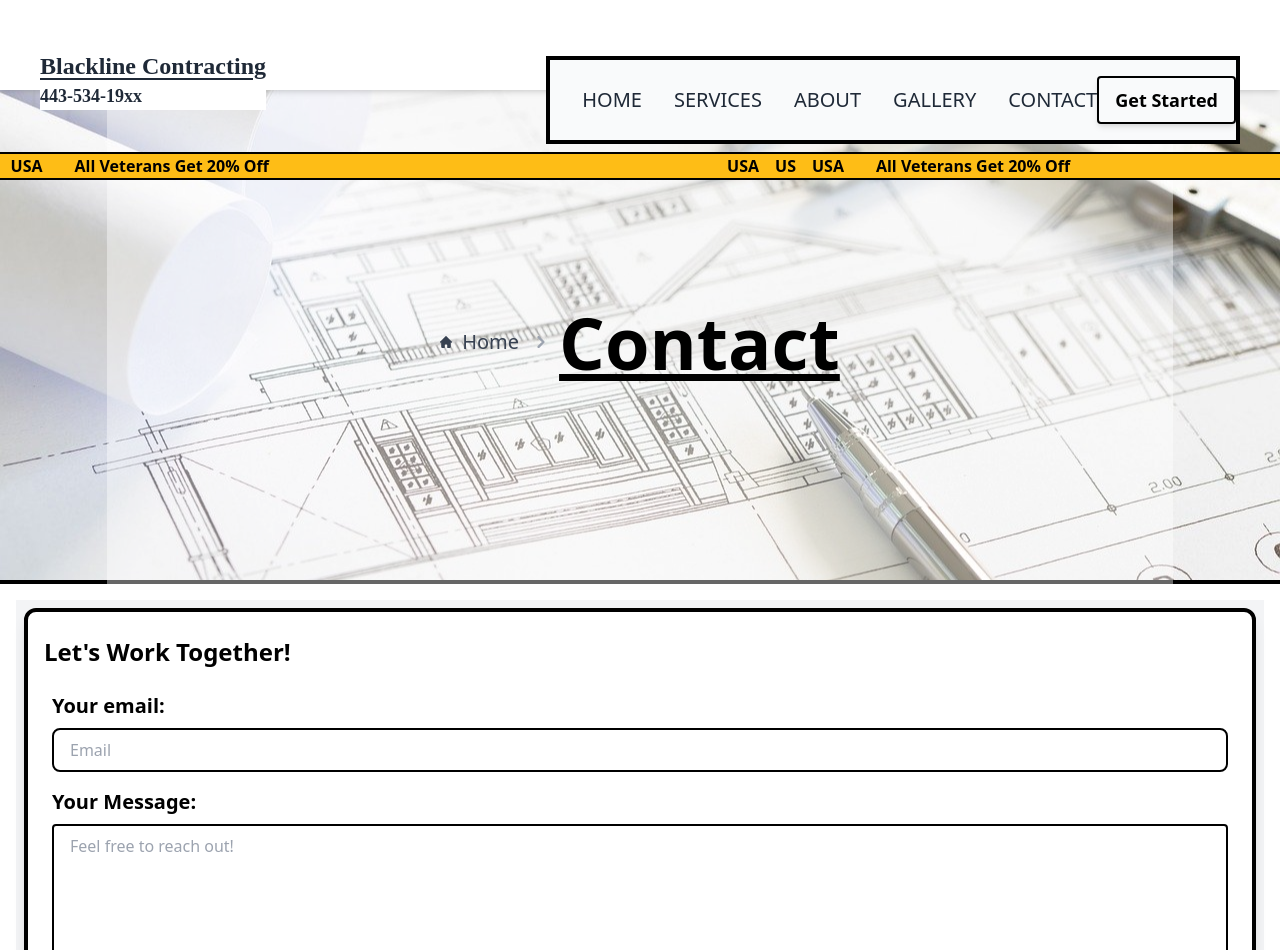
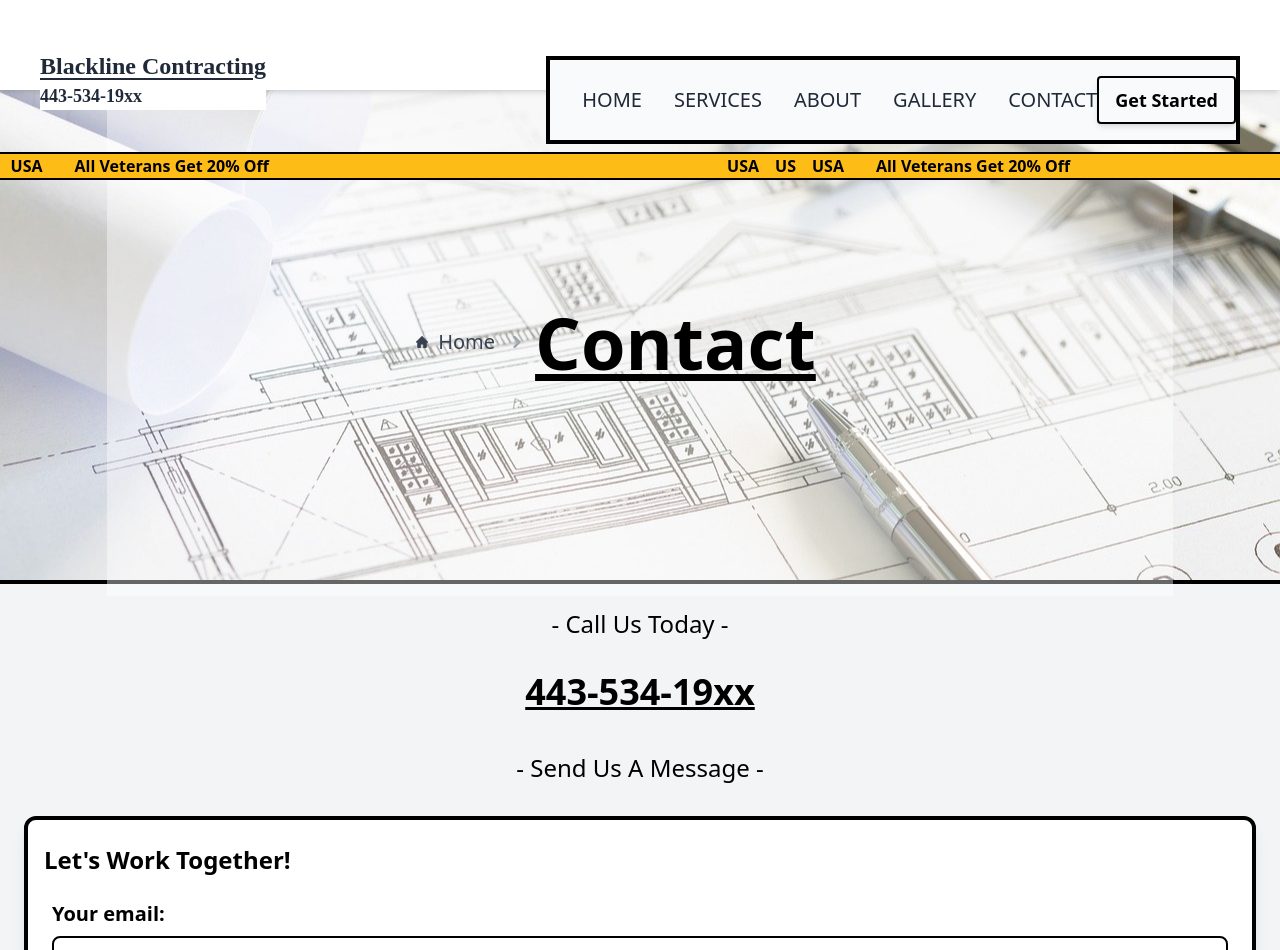
Before and after one commit to Jgar514/blacklinecontracting.com, a React (Vite) app in the folder blackline/: page /contact in a window 1280 px wide. Shown: the top 950 px of the page. Built offline with nearby package versions, Linux system fonts and the light colour scheme.

Commit message:
spaced components added contrast

```diff
--- a/blackline/src/components/forms/Contact.jsx
+++ b/blackline/src/components/forms/Contact.jsx
@@ -61,7 +61,10 @@ const Contact = () => {
 	};
 
 	return (
-		<div className="bg-gray-100 w-full py-2">
+		<div className="bg-gray-100 w-full flex flex-col gap-8">
+			<div className="flex justify-center py-">
+				<h1 className="text-2xl ">- Send Us A Message -</h1>
+			</div>
 			<div className="border-4 px-4 py-8 rounded-xl bg-white border-black flex flex-col shadow-lg mb-8 mx-2 ">
 				<h1 className="text-2xl font-bold -my-2 mb-2">Let's Work Together!</h1>
 				<form ref={formRef} onSubmit={handleSubmit} className="mt-4 flex flex-col gap-4 px-2">
--- a/blackline/src/components/global/BreadCrumbs.jsx
+++ b/blackline/src/components/global/BreadCrumbs.jsx
@@ -1,7 +1,7 @@
 <nav className="flex" aria-label="Breadcrumb">
 	<ol className="inline-flex items-center space-x-1 md:space-x-3">
 		<li className="inline-flex items-center">
-			<a href="#" className="inline-flex items-center text-sm font-medium text-gray-700 hover:text-blue-600 dark:text-gray-400 dark:hover:text-white">
+			<a href="/home" className="inline-flex items-center text-sm font-medium text-gray-700 hover:text-blue-600 dark:text-gray-400 dark:hover:text-white">
 				<svg className="w-3 h-3 mr-2.5" aria-hidden="true" xmlns="http://www.w3.org/2000/svg" fill="currentColor" viewBox="0 0 20 20">
 					<path d="m19.707 9.293-2-2-7-7a1 1 0 0 0-1.414 0l-7 7-2 2a1 1 0 0 0 1.414 1.414L2 10.414V18a2 2 0 0 0 2 2h3a1 1 0 0 0 1-1v-4a1 1 0 0 1 1-1h2a1 1 0 0 1 1 1v4a1 1 0 0 0 1 1h3a2 2 0 0 0 2-2v-7.586l.293.293a1 1 0 0 0 1.414-1.414Z" />
 				</svg>
--- a/blackline/src/components/global/Header.jsx
+++ b/blackline/src/components/global/Header.jsx
@@ -4,11 +4,11 @@ import hero from "../../assets/headerimages/hero.jpg";
 function Header({ title }) {
 	return (
 		<div className="border-b-4 border-black bg-cover bg-center flex items-center justify-center h-46 md:h-128 w-full mt-0" style={{ backgroundImage: `url(${hero})` }}>
-			<div className="bg-white/40 w-full h-full md:w-10/12 lg:w-10/12 px-4 py-16 text-center flex flex-col  justify-center items-center gap-y-2 mt-8">
+			<div className="bg-white/40 w-full h-full md:w-10/12 lg:w-10/12 px-4 py-16 text-center flex flex-col  justify-center items-center gap-y-2 mt-8 pr-16">
 				<nav className="flex" aria-label="Breadcrumb">
 					<ol className="inline-flex items-center space-x-1 md:space-x-3">
 						<li className="inline-flex items-center">
-							<a href="#" className="inline-flex items-center  font-medium text-gray-700 hover:text-blue-600 text-xl  dark:text-gray-400 dark:hover:text-white">
+							<a href="./home" className="inline-flex items-center  font-medium text-gray-700 hover:text-blue-600 text-xl  dark:text-gray-400 dark:hover:text-white">
 								<svg className="w-3 h-3 mr-2.5" aria-hidden="true" xmlns="http://www.w3.org/2000/svg" fill="currentColor" viewBox="0 0 20 20">
 									<path d="m19.707 9.293-2-2-7-7a1 1 0 0 0-1.414 0l-7 7-2 2a1 1 0 0 0 1.414 1.414L2 10.414V18a2 2 0 0 0 2 2h3a1 1 0 0 0 1-1v-4a1 1 0 0 1 1-1h2a1 1 0 0 1 1 1v4a1 1 0 0 0 1 1h3a2 2 0 0 0 2-2v-7.586l.293.293a1 1 0 0 0 1.414-1.414Z" />
 								</svg>
--- a/blackline/src/components/global/Navbar.jsx
+++ b/blackline/src/components/global/Navbar.jsx
@@ -23,11 +23,13 @@ const Nav = () => {
 					{/* <span className="text-3xl text-indigo-600 mr-1 pt-2">
 						<ion-icon name="logo-ionic"></ion-icon>
 					</span> */}
-					<div className=" flex flex-col bg-white py-0">
-						<h1 className=" underline underline-offset-4 text-2xl mb-0">Blackline Contracting </h1>
+					<a href="/home">
+						<div className=" flex flex-col bg-white py-0">
+							<h1 className=" underline underline-offset-4 text-2xl mb-0">Blackline Contracting </h1>
 
-						<p className="text-lg s">443-534-19xx</p>
-					</div>
+							<p className="text-lg s">443-534-19xx</p>
+						</div>
+					</a>
 					{/* <p>4435341999</p> */}
 				</div>
 
--- a/blackline/src/data/overview.js
+++ b/blackline/src/data/overview.js
@@ -15,16 +15,21 @@ const types = [
 		index: 1,
 		name: "Commercial",
 		img: building,
+		link: "/services",
+		scroll: "topOfServices",
 	},
 	{
 		index: 2,
 		name: "Residential",
 		img: fullhouse,
+		link: "/services",
+		scroll: "middleOfServices",
 	},
 	{
 		index: 3,
 		name: "Custom",
 		img: misc,
+		link: "/services",
 	},
 ];
 
--- a/blackline/src/pages/Contact/ContactPage.jsx
+++ b/blackline/src/pages/Contact/ContactPage.jsx
@@ -4,8 +4,12 @@ import Contact from "../../components/forms/Contact";
 
 function ContactPage() {
 	return (
-		<div className="">
+		<div className="bg-gray-100">
 			<Header title="Contact" />
+			<div className="flex justify-center py-6 flex-col items-center gap-8">
+				<h1 className="text-2xl">- Call Us Today -</h1>
+				<h1 className="font-bold text-4xl underline">443-534-19xx</h1>
+			</div>
 			<div className="p-4">
 				<Contact />
 			</div>
--- a/blackline/src/pages/Home/BelowHero.jsx
+++ b/blackline/src/pages/Home/BelowHero.jsx
@@ -7,7 +7,8 @@ import Button from "../../components/global/Button";
 function BelowHero() {
 	return (
 		<>
-			<div className="mt-0 md:mt-14 lg:mt-14 bg-white py-8">
+			<div className="bg-gray-100 p-4 ">
+				<div className="mt-0 md:mt-14 lg:mt-14 bg-white py-8 rounded-xl">
 					<div className="container mx-auto">
 						<FillerHeading heading="Licensed. Insured. Trusted" p="Doing work for families, companies, and our government." />
 					</div>
@@ -22,6 +23,7 @@ function BelowHero() {
 						<Button to="/contact">See Customers</Button>
 					</div>
 				</div>
+			</div>
 		</>
 	);
 }
--- a/blackline/src/pages/Home/Hero.jsx
+++ b/blackline/src/pages/Home/Hero.jsx
@@ -6,7 +6,7 @@ import Button from "../../components/global/Button";
 
 function Hero() {
 	return (
-		<div className="mt-10 bg-white flex items-center justify-center">
+		<div className="mt-10 bg-gray-100 flex items-center justify-center">
 			<div className="bg-cover bg-top h-96 md:h-128 w-full" style={{ backgroundImage: `url(${hero})` }}>
 				<div className="container mx-auto">
 					<div className="flex h-full items-center justify-center">
--- a/blackline/src/pages/Home/ImageCard.jsx
+++ b/blackline/src/pages/Home/ImageCard.jsx
@@ -1,14 +1,21 @@
 import React from "react";
 import { types } from "../../data/overview";
-import Button from "../../components/global/Button"; // Import your Button component
+import Button from "../../components/global/Button";
+import { Link } from "react-router-dom";
+// Import your Button component
 
-const ProjectCard = ({ name, img }) => {
+const ProjectCard = ({ name, img, link }) => {
+	const scrollToTop = () => {
+		window.scrollTo(0, 0);
+	};
 	return (
 		<div className="w-full md:w-1/2 lg:w-1/3 p-4">
 			<div className="bg-white rounded-lg shadow-md overflow-hidden">
-				<div className="w-full h-80 md:h-96 bg-cover bg-center relative" style={{ backgroundImage: `url(${img})` }}>
-					<div className="bg-black bg-opacity-50 text-white text-4xl py-4 px-4 absolute bottom-0 left-0 w-full text-center">{name}</div>
-				</div>
+				<Link to={link}>
+					<div className="w-full h-80 md:h-96 bg-cover bg-center relative" onClick={scrollToTop} style={{ backgroundImage: `url(${img})` }}>
+						<div className="bg-black bg-opacity-50 text-white text-4xl py-4 px-4 absolute bottom-0 left-0 w-full text-center">{name}</div>
+					</div>
+				</Link>
 			</div>
 		</div>
 	);
--- a/blackline/src/pages/Services/Services.jsx
+++ b/blackline/src/pages/Services/Services.jsx
@@ -23,26 +23,27 @@ function Services() {
 
 	return (
 		<>
+			<div id="topOfServices">
 				<div className="bg-gray-100">
 					<Header title="Services" />
 
-				<div className="pt-10 bg-gray-100">
+					<div className="pt-10 bg-gray-100 ">
 						<div className="mb-8">
 							<div className="bg-gray-100">
 								<h1 className="text-4xl md:text-4xl font-bold text-center underline mb-4">Our Services</h1>
 								<p className="text-lg text-gray-600 text-center mb-8">Explore our wide range of commercial and residential services.</p>
 							</div>
 
-						<div className="grid grid-cols-1 md:grid-cols-2 lg:grid-cols-2 gap-8 bg-gray-100">
+							<div className="grid grid-cols-1 md:grid-cols-2 lg:grid-cols-2 gap-8 bg-gray-100 ">
 								<div className="mt-0 py-6 ">
-								<h2 className="text-3xl font-bold underline mb-0 px-4 py-4 bg-white w-fit border-2 rounded-t-2xl">Commercial</h2>
+									<h2 className="text-3xl font-bold underline mb-0 px-4 py-4 bg-white w-fit border-2 rounded-t-2xl ">Commercial</h2>
 									<ul className="grid grid-cols-2 gap-2 pl-6 py-6 bg-white ">{comlistItems}</ul>
 									<div className="bg-white pb-4">
 										<ComServicesSlider />
 									</div>{" "}
 									{/* Move it inside this section */}
 								</div>
-							<div className="mt-0 py-6 bg-gray-100 ">
+								<div className="mt-0 py-6 bg-gray-100  " id="middleOfServices">
 									<h2 className="text-3xl font-bold underline mb-0 px-4 py-4 bg-white w-fit border-2 rounded-t-2xl">Residential</h2>
 									<ul className="grid grid-cols-2 gap-2 pl-6 py-6 bg-white ">{reslistItems}</ul>
 									<div className="bg-white pb-4">
@@ -55,6 +56,7 @@ function Services() {
 					</div>
 					<Contact />
 				</div>
+			</div>
 		</>
 	);
 }
```
Lines whose indentation alone changed are shown as unchanged.
